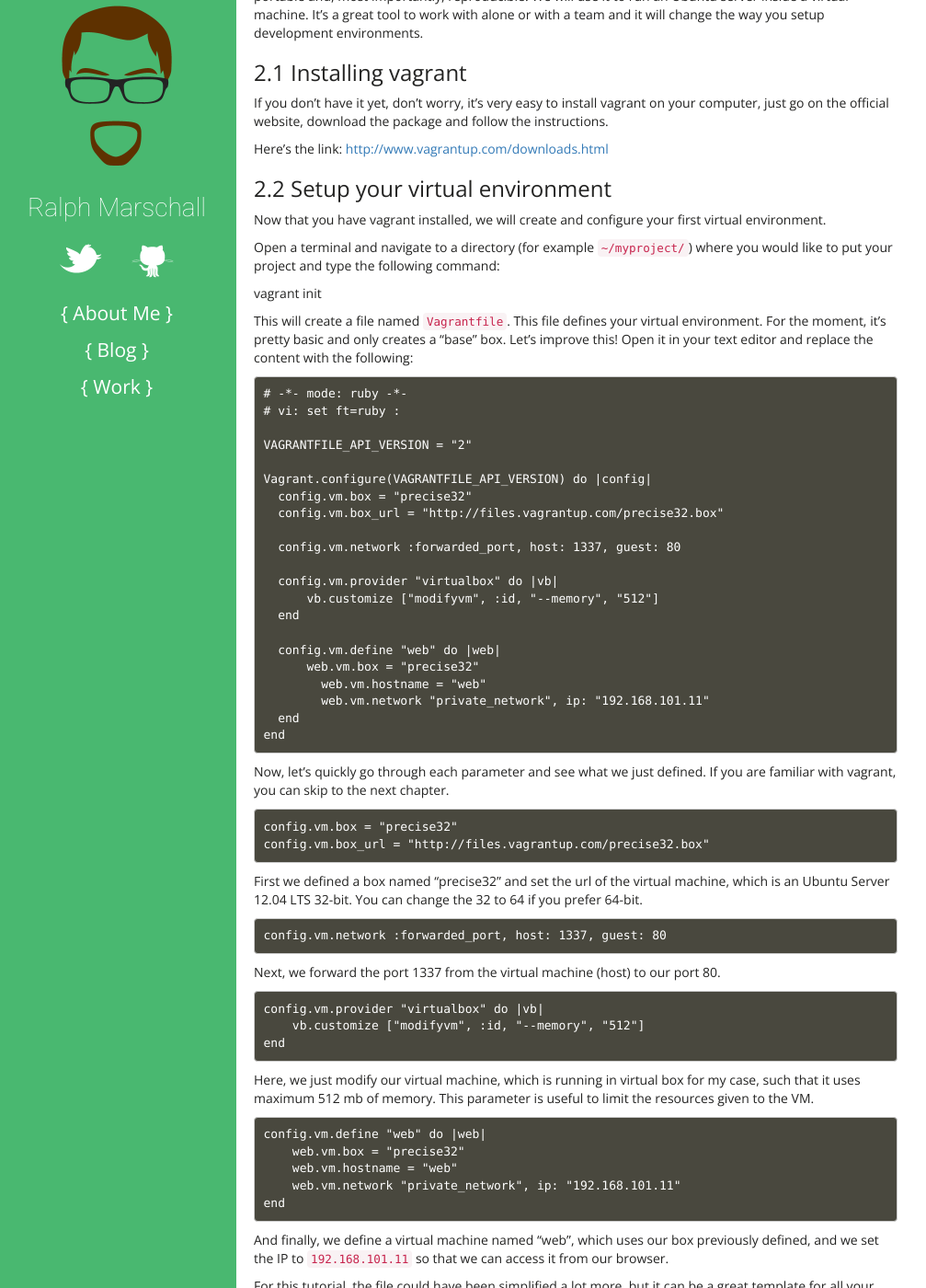
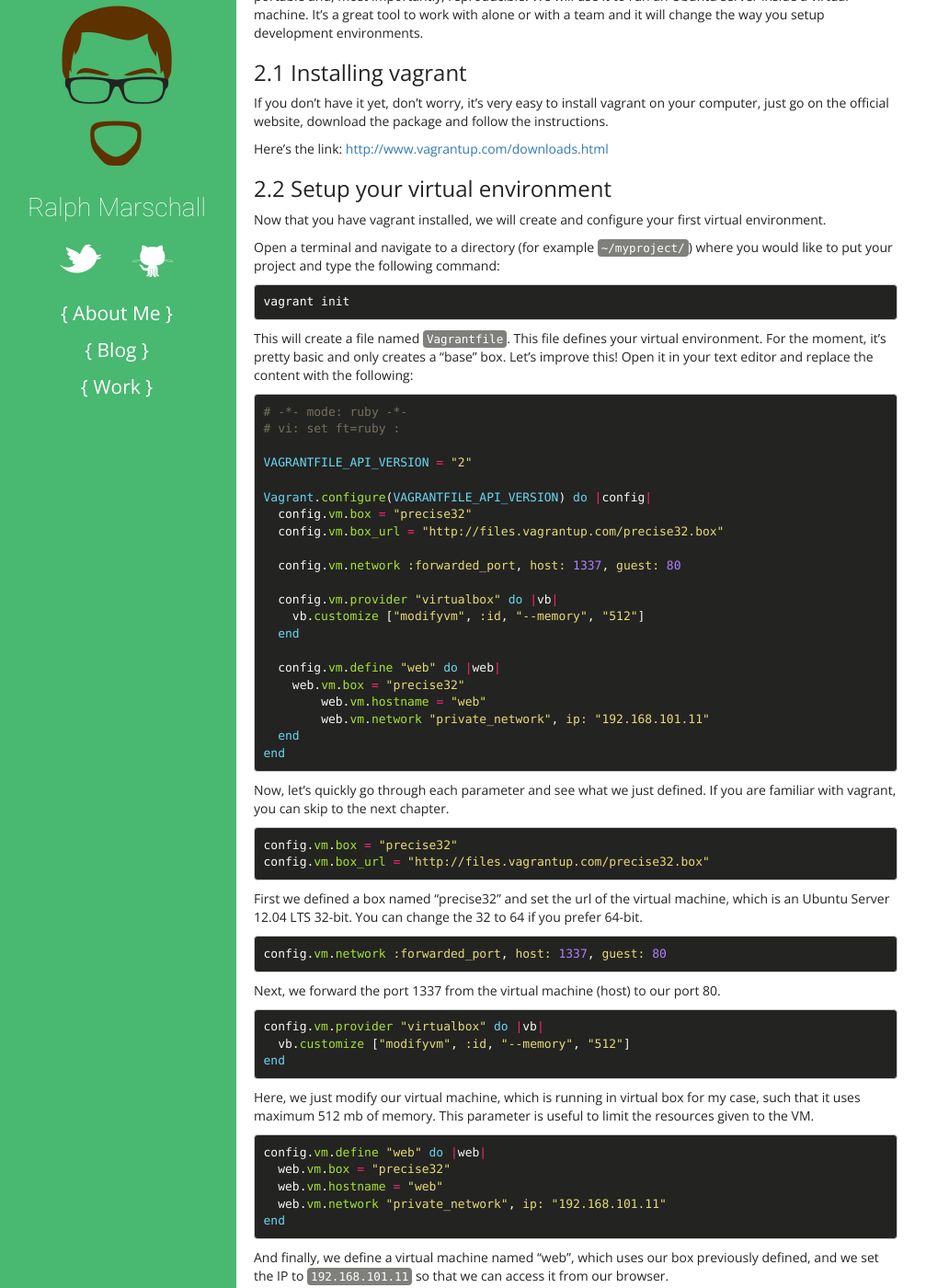
Before and after one commit to Ra1phM/Ra1phM.github.io, a Jekyll site: the page built from _posts/2014-06-16-Best-Tutorial.md, in a window 1280 px wide and 1400 px high, scrolled down 933 px. Shown: the whole window at 92% size, without its empty margins (3-1010 px from the left). Built offline with Jekyll 4.4.1, drawn with Linux system fonts in a browser that asks for light colours; nearby versions of some CDN libraries; some of the changed text lies outside the part shown.

Commit message:
Syntax Highlight updated.

```diff
--- a/_posts/2014-06-16-Best-Tutorial.md
+++ b/_posts/2014-06-16-Best-Tutorial.md
@@ -30,58 +30,66 @@
 
 Open a terminal and navigate to a directory (for example `~/myproject/`) where you would like to put your project and type the following command:
 
-
-  vagrant init
-
+{% highlight bash %}
+vagrant init
+{% endhighlight %}
 
 This will create a file named `Vagrantfile`. This file defines your virtual environment. For the moment, it's pretty basic and only creates a "base" box. Let's improve this! Open it in your text editor and replace the content with the following:
 
+{% highlight ruby %}
+# -*- mode: ruby -*-
+# vi: set ft=ruby :
 
-    # -*- mode: ruby -*-
-    # vi: set ft=ruby :
+VAGRANTFILE_API_VERSION = "2"
 
-    VAGRANTFILE_API_VERSION = "2"
+Vagrant.configure(VAGRANTFILE_API_VERSION) do |config|
+  config.vm.box = "precise32"
+  config.vm.box_url = "http://files.vagrantup.com/precise32.box"
 
-    Vagrant.configure(VAGRANTFILE_API_VERSION) do |config|
-      config.vm.box = "precise32"
-      config.vm.box_url = "http://files.vagrantup.com/precise32.box"
+  config.vm.network :forwarded_port, host: 1337, guest: 80
 
-      config.vm.network :forwarded_port, host: 1337, guest: 80
+  config.vm.provider "virtualbox" do |vb|
+    vb.customize ["modifyvm", :id, "--memory", "512"]
+  end
 
-      config.vm.provider "virtualbox" do |vb|
-          vb.customize ["modifyvm", :id, "--memory", "512"]
-      end
-
-      config.vm.define "web" do |web|
-          web.vm.box = "precise32"
-        	web.vm.hostname = "web"
-        	web.vm.network "private_network", ip: "192.168.101.11"
-      end
-    end
-
+  config.vm.define "web" do |web|
+    web.vm.box = "precise32"
+	web.vm.hostname = "web"
+	web.vm.network "private_network", ip: "192.168.101.11"
+  end
+end
+{% endhighlight %}
 
 Now, let's quickly go through each parameter and see what we just defined. If you are familiar with vagrant, you can skip to the next chapter.
 
-    config.vm.box = "precise32"
-    config.vm.box_url = "http://files.vagrantup.com/precise32.box"
+{% highlight ruby %}
+config.vm.box = "precise32"
+config.vm.box_url = "http://files.vagrantup.com/precise32.box"
+{% endhighlight %}
 
 First we defined a box named "precise32" and set the url of the virtual machine, which is an Ubuntu Server 12.04 LTS 32-bit. You can change the 32 to 64 if you prefer 64-bit.
 
-    config.vm.network :forwarded_port, host: 1337, guest: 80
+{% highlight ruby %}
+config.vm.network :forwarded_port, host: 1337, guest: 80
+{% endhighlight %}
 
 Next, we forward the port 1337 from the virtual machine (host) to our port 80.
 
-    config.vm.provider "virtualbox" do |vb|
-        vb.customize ["modifyvm", :id, "--memory", "512"]
-    end
+{% highlight ruby %}
+config.vm.provider "virtualbox" do |vb|
+  vb.customize ["modifyvm", :id, "--memory", "512"]
+end
+{% endhighlight %}
 
 Here, we just modify our virtual machine, which is running in virtual box for my case, such that it uses maximum 512 mb of memory. This parameter is useful to limit the resources given to the VM.
 
-    config.vm.define "web" do |web|
-        web.vm.box = "precise32"
-        web.vm.hostname = "web"
-        web.vm.network "private_network", ip: "192.168.101.11"
-    end
+{% highlight ruby %}
+config.vm.define "web" do |web|
+  web.vm.box = "precise32"
+  web.vm.hostname = "web"
+  web.vm.network "private_network", ip: "192.168.101.11"
+end
+{% endhighlight %}
 
 And finally, we define a virtual machine named "web", which uses our box previously defined, and we set the IP to `192.168.101.11` so that we can access it from our browser.
 
@@ -92,39 +100,55 @@
 ## 3. Configuring our fresh Ubuntu
 Like every fresh installation, we will need to first update some packages before continuing. So, in your virtual machine type the following commands:
 
-    sudo aptitude update
-    sudo aptitude safe-upgrade
+{% highlight bash %}
+sudo aptitude update
+sudo aptitude safe-upgrade
+{% endhighlight%}
 
 The second command might take a while and the grub package installation might require some user interaction. When it's done, we need to install a bunch of other packages before we dive in the interesting stuff.
 
-    sudo apt-get install build-essential python-dev python-pip
+{% highlight bash %}
+sudo apt-get install build-essential python-dev python-pip
+{% endhighlight%}
 
 ## 4. Basic Virtualenv and Django setup
 Let's make things clear. This part is a basic setup for a new Django project. We will create it from the command line for testing purposes, but for a production environment you might for example use [git](http://git-scm.com/) to pull the project from your remote repository or better, making use of a provisioning tool like [Ansible](http://www.ansible.com/home), [Puppet](http://puppetlabs.com) or [Chef](http://www.getchef.com/chef/).
 
 Ok, let's continue by installing virtuelenv. For this, just type the following:
 
-    sudo pip install virtualenv
+{% highlight bash %}
+sudo pip install virtualenv
+{% endhighlight%}
 
 Next, we will setup our Python virtual environment for our Django web application. Type `pwd` in the terminal, it should print `/home/vagrant`. This is the location where we will put our Django app along with other files.
 
-    virtualenv venv
+{% highlight bash %}
+virtualenv venv
+{% endhighlight%}
 
 This command creates a Python virtual environment called `venv` (You can name it differently if you wish). Let's use/activate it now.
 
-    source venv/bin/activate
+{% highlight bash %}
+source venv/bin/activate
+{% endhighlight%}
 
 You should now see `(venv)`  in front of your command line. To install Django, just type:
 
-    pip install Django
+{% highlight bash %}
+pip install Django
+{% endhighlight%}
 
 Now we will create our Django project named `mysite`.
 
-    django-admin.py startproject mysite
+{% highlight bash %}
+django-admin.py startproject mysite
+{% endhighlight%}
 
 Go into the directory with `cd mysite/` and launch the server to test if it works:
 
-    python manage.py runserver 0.0.0.0:8080
+{% highlight bash %}
+python manage.py runserver 0.0.0.0:8080
+{% endhighlight%}
 
 Then visit the following url: [http://192.168.101.11:8080](http://192.168.101.11:8080)
 
@@ -138,15 +162,21 @@
 
 We have two choices, wether install uWSGI in the Python virtual environment we created for Django, or install it globally. Here we will install it globally, so it is not tight to any virtual environment and can be easily put into an upstart job for example.
 
-    sudo pip install uwsgi
+{% highlight bash %}
+sudo pip install uwsgi
+{% endhighlight %}
 
 If the installation fails, you probably did not install the python-dev package. Now, since we went for the global installation, we will also install nginx right away and make everything work together nicely in one shot.
 
-    sudo apt-get install nginx
+{% highlight bash %}
+sudo apt-get install nginx
+{% endhighlight %}
 
 Starting nginx is simple, just enter this:
 
-    sudo /etc/init.d/nginx start
+{% highlight bash %}
+sudo /etc/init.d/nginx start
+{% endhighlight %}
 
 *Note: Similarly to **start**, there is also **restart** and **stop**.*
 
@@ -165,89 +195,99 @@
 
 Anyway, put this inside `uwsgi_mysite.ini`
 
-    # uwsgi_mysite.ini file
-    [uwsgi]
+{% highlight nginx %}
+# uwsgi_mysite.ini file
+[uwsgi]
 
-    # Django-related settings
-    # the base directory (full path)
-    chdir           = /home/vagrant/mysite
-    # Django's wsgi file (path starting from chdir/)
-    module          = mysite.wsgi:application
-    # the virtualenv (full path)
-    home            = /home/vagrant/venv
+# Django-related settings
+# the base directory (full path)
+chdir           = /home/vagrant/mysite
+# Django's wsgi file (path starting from chdir/)
+module          = mysite.wsgi:application
+# the virtualenv (full path)
+home            = /home/vagrant/venv
 
-    # process-related settings
-    # master
-    master          = true
-    # maximum number of worker processes
-    processes       = 2
-    # the socket (use the full path to be safe)
-    socket          = /home/vagrant/mysite/mysite.sock
-    # ... with appropriate permissions - may be needed
-    chmod-socket    = 666
-    # clear environment on exit
-    vacuum          = true
+# process-related settings
+# master
+master          = true
+# maximum number of worker processes
+processes       = 2
+# the socket (use the full path to be safe)
+socket          = /home/vagrant/mysite/mysite.sock
+# ... with appropriate permissions - may be needed
+chmod-socket    = 666
+# clear environment on exit
+vacuum          = true
+{% endhighlight %}
 
 Next (N°2 and N°3), let's first create the `uwsgi_params` file, which is copied from [https://github.com/nginx/nginx/blob/master/conf/uwsgi_params](https://github.com/nginx/nginx/blob/master/conf/uwsgi_params) and used by nginx.
 
 For `nginx_mysite.conf` copy and paste the following:
 
-    # nginx_mysite.conf
+{% highlight nginx %}
+# nginx_mysite.conf
 
-    # the upstream component nginx needs to connect to
-    upstream django {
-      server unix:///home/vagrant/mysite/mysite.sock; # for a file socket
-      #server 127.0.0.1:8001; # for a web port socket
-    }
+# the upstream component nginx needs to connect to
+upstream django {
+  server unix:///home/vagrant/mysite/mysite.sock; # for a file socket
+  #server 127.0.0.1:8001; # for a web port socket
+}
 
-    # configuration of the server
-    server {
-      # the port your site will be served on
-      listen      1337;
-      # the domain name it will serve for
-      server_name 192.168.101.11; # .example.com; # substitute your machine's IP address or FQDN
-      charset     utf-8;
+# configuration of the server
+server {
+  # the port your site will be served on
+  listen      1337;
+  # the domain name it will serve for
+  server_name 192.168.101.11; # .example.com; # substitute your machine's IP address or FQDN
+  charset     utf-8;
 
-      # max upload size
-      client_max_body_size 2M;   # adjust to taste
+  # max upload size
+  client_max_body_size 2M;   # adjust to taste
 
-      # Django media
-      location /media  {
-          alias /home/vagrant/mysite/media;  # your Django project's media files - amend as required
-      }
+  # Django media
+  location /media  {
+    alias /home/vagrant/mysite/media;  # your Django project's media files - amend as required
+  }
 
-      location /static {
-          alias /home/vagrant/mysite/static; # your Django project's static files - amend as required
-      }
+  location /static {
+    alias /home/vagrant/mysite/static; # your Django project's static files - amend as required
+  }
 
-      # Finally, send all non-media requests to the Django server.
-        location / {
-            uwsgi_pass  django;
-            include     /home/vagrant/mysite/uwsgi_params; # the uwsgi_params file you installed
-        }
-    }
+  # Finally, send all non-media requests to the Django server.
+  location / {
+    uwsgi_pass  django;
+    include     /home/vagrant/mysite/uwsgi_params; # the uwsgi_params file you installed
+  }
+}
+{% endhighlight %}
 
 nginx will listen to port 1337, because we defined this port as being forwarded in our `Vagrantfile`, remember?
 
 You should end up with a file structure inside you Django project like the following:
 
-    vagrant@web:~/mysite$ ls -l
-    total 20
-    -rwxrwxr-x 1 vagrant vagrant  249 Feb 23 14:26 manage.py
-    drwxrwxr-x 2 vagrant vagrant 4096 Feb 23 14:52 mysite
-    -rw-rw-r-- 1 vagrant vagrant 1062 Feb 26 13:33 nginx_mysite.conf
-    -rw-rw-r-- 1 vagrant vagrant  623 Feb 26 13:05 uwsgi_mysite.ini
-    -rw-rw-r-- 1 vagrant vagrant  622 Feb 26 13:34 uwsgi_params
+{% highlight bash %}
+vagrant@web:~/mysite$ ls -l
+total 20
+-rwxrwxr-x 1 vagrant vagrant  249 Feb 23 14:26 manage.py
+drwxrwxr-x 2 vagrant vagrant 4096 Feb 23 14:52 mysite
+-rw-rw-r-- 1 vagrant vagrant 1062 Feb 26 13:33 nginx_mysite.conf
+-rw-rw-r-- 1 vagrant vagrant  623 Feb 26 13:05 uwsgi_mysite.ini
+-rw-rw-r-- 1 vagrant vagrant  622 Feb 26 13:34 uwsgi_params
+{% endhighlight %}
 
 Next very <span style="color: #ff0000;">**important**</span> step is to make a **Symlink** from `/etc/nginx/sites-enabled` to our nginx configuration file:
 
-    sudo ln -s /home/vagrant/mysite/nginx_mysite.conf /etc/nginx/sites-enabled/
+{% highlight bash %}
+sudo ln -s /home/vagrant/mysite/nginx_mysite.conf /etc/nginx/sites-enabled/
+{% endhighlight %}
 
 And now, restart nginx! Command: `sudo /etc/init.d/nginx restart`
 
 ## Let's run it !!!
 
-    sudo wsgi --ini uwsgi_mysite.ini
+{% highlight bash %}
+sudo wsgi --ini uwsgi_mysite.ini
+{% endhighlight %}
 
 Got to [192.168.101.11](http://192.168.101.11) and Tadaaaa!
 
--- a/css/style.css
+++ b/css/style.css
@@ -230,9 +230,13 @@
 /******************/
 /* Code Highlight */
 /******************/
+code {
+  color: #fff;
+  background-color: #7f7f7c; }
+
 .highlight * {
   color: #fff;
-  background-color: #49483e; }
+  background-color: #232322; }
 
 .c {
   color: #75715e; }
--- a/sass/style.scss
+++ b/sass/style.scss
@@ -342,7 +342,8 @@
 /******************/
 /* Code Highlight */
 /******************/
-.highlight *        { color: #fff; background-color: #49483e }
+code { color: #fff; background-color: $color-grey-light }
+.highlight * { color: #fff; background-color: $color-grey }
 .c                 { color: #75715e }                            /* Comment                     */
 .err               { color: #960050; background-color: #1e0010 } /* Error                       */
 .k                 { color: #66d9ef }                            /* Keyword                     */
```
